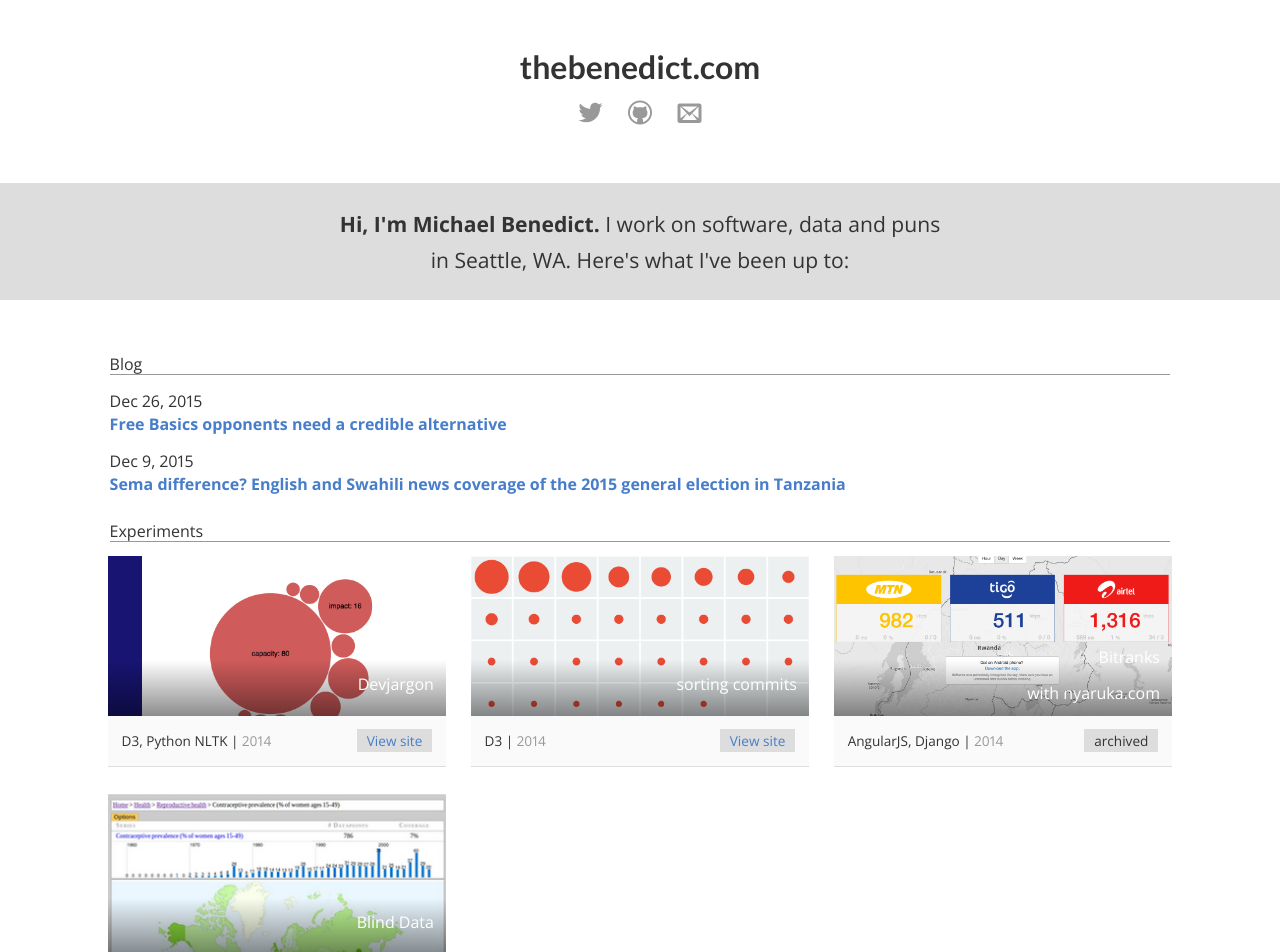
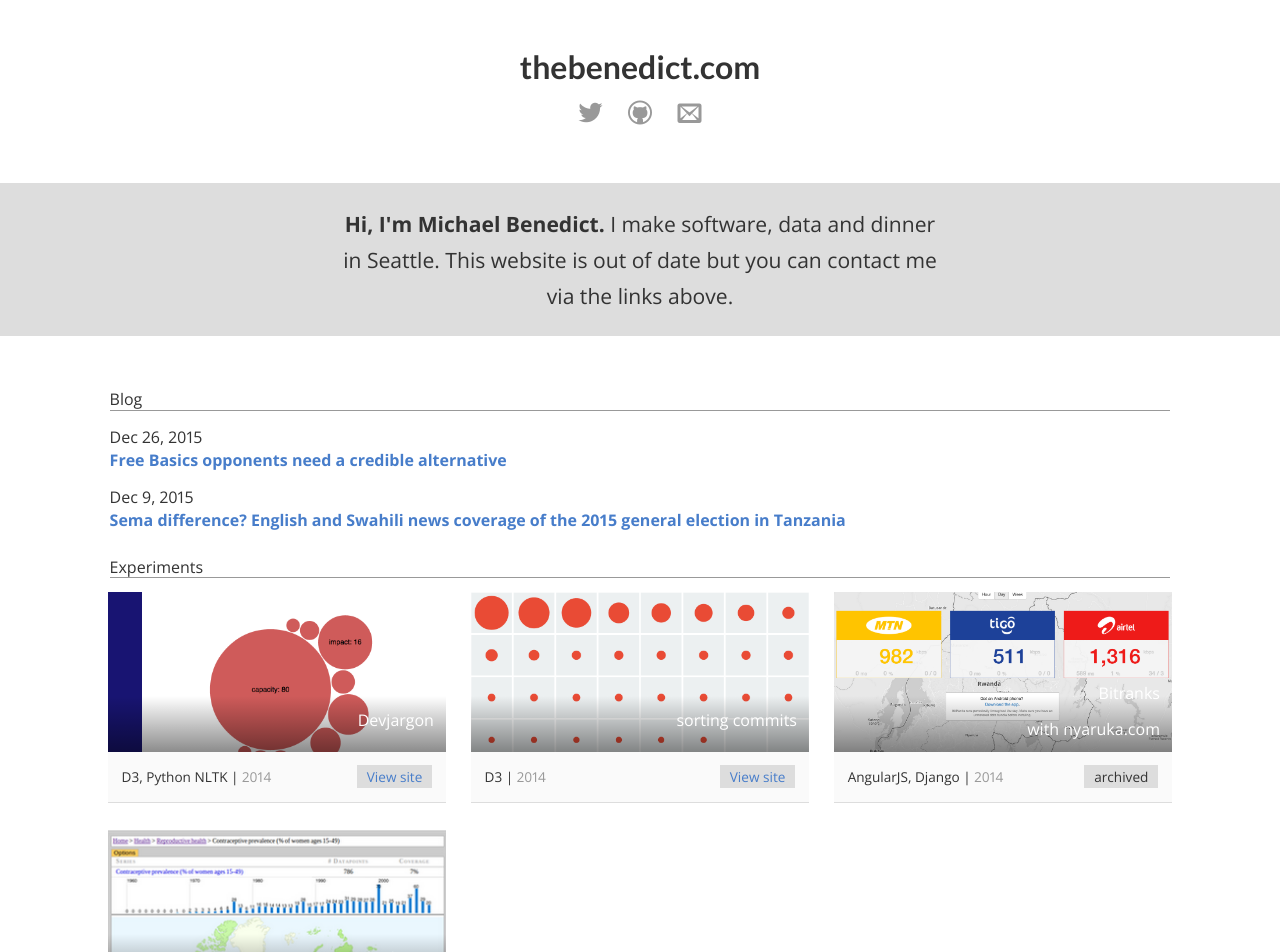
Before and after one commit to thebenedict/thebenedict.github.io, a Jekyll site: the page built from index.html, in a window 1280 px wide. Shown: the top 952 px of the page. Built offline with Jekyll 4.4.1, drawn with Linux system fonts in a browser that asks for light colours; nearby versions of some CDN libraries.

Commit message:
Update index.html

```diff
--- a/index.html
+++ b/index.html
@@ -14,7 +14,7 @@ layout: basic
 
 <div class="intro-wrapper">
     <div class="intro">
-        <h2 class="tagline">Hi, I'm Michael Benedict. <span class="small">I work on software, data and puns in Seattle, WA. Here's what I've been up to:</span></h2>
+        <h2 class="tagline">Hi, I'm Michael Benedict. <span class="small">I make software, data and dinner in Seattle. This website is out of date but you can contact me via the links above.</span></h2>
     </div>
 </div>
 
```
